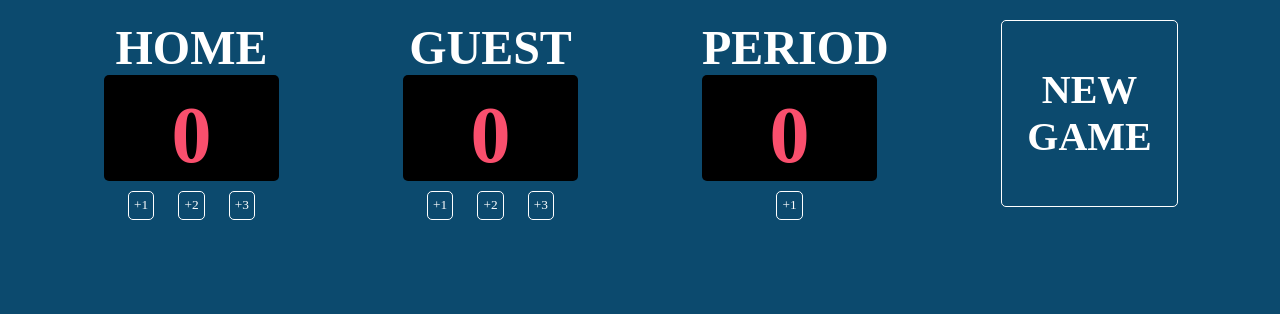
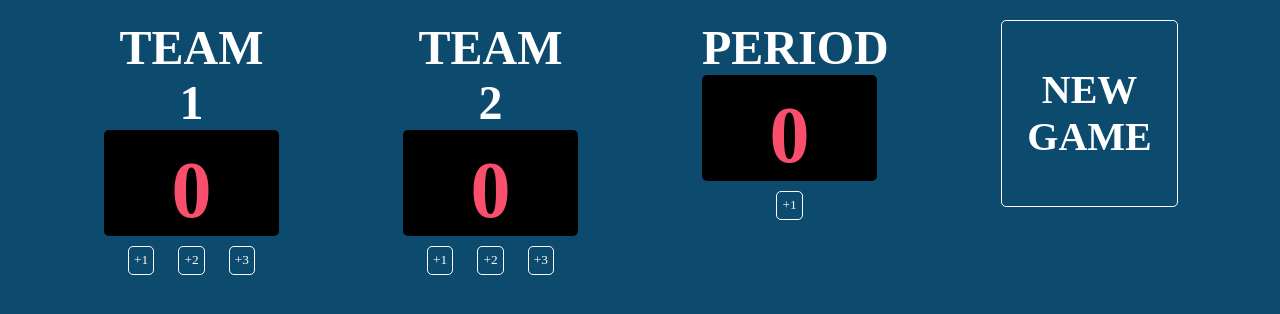
Before and after one commit to YourPlantDad/scrimba-assignment-basketballScoreboard, a plain HTML site: page index.html in a window 1280 px wide. Drawn offline with Linux system fonts and the light colour scheme; a web font is replaced by a local one.

Commit message:
Updated scoreboard headers

```diff
--- a/index.html
+++ b/index.html
@@ -5,7 +5,7 @@
     <body>
         <div class="container">
             <div class="column">
-                <h3 id="home-label">HOME</h3>
+                <h3 id="home-label">TEAM 1</h3>
                 <h2 id="home-score">0</h2>
                 <div class="button-container">
                     <button onclick="addHomeScore(1)">+1</button>
@@ -14,7 +14,7 @@
                 </div>
             </div>
             <div class="column">
-                <h3 id="guest-label">GUEST</h3>
+                <h3 id="guest-label">TEAM 2</h3>
                 <h2 id="guest-score">0</h2>
                 <div class="button-container">
                     <button onclick="addGuestScore(1)">+1</button>
```
